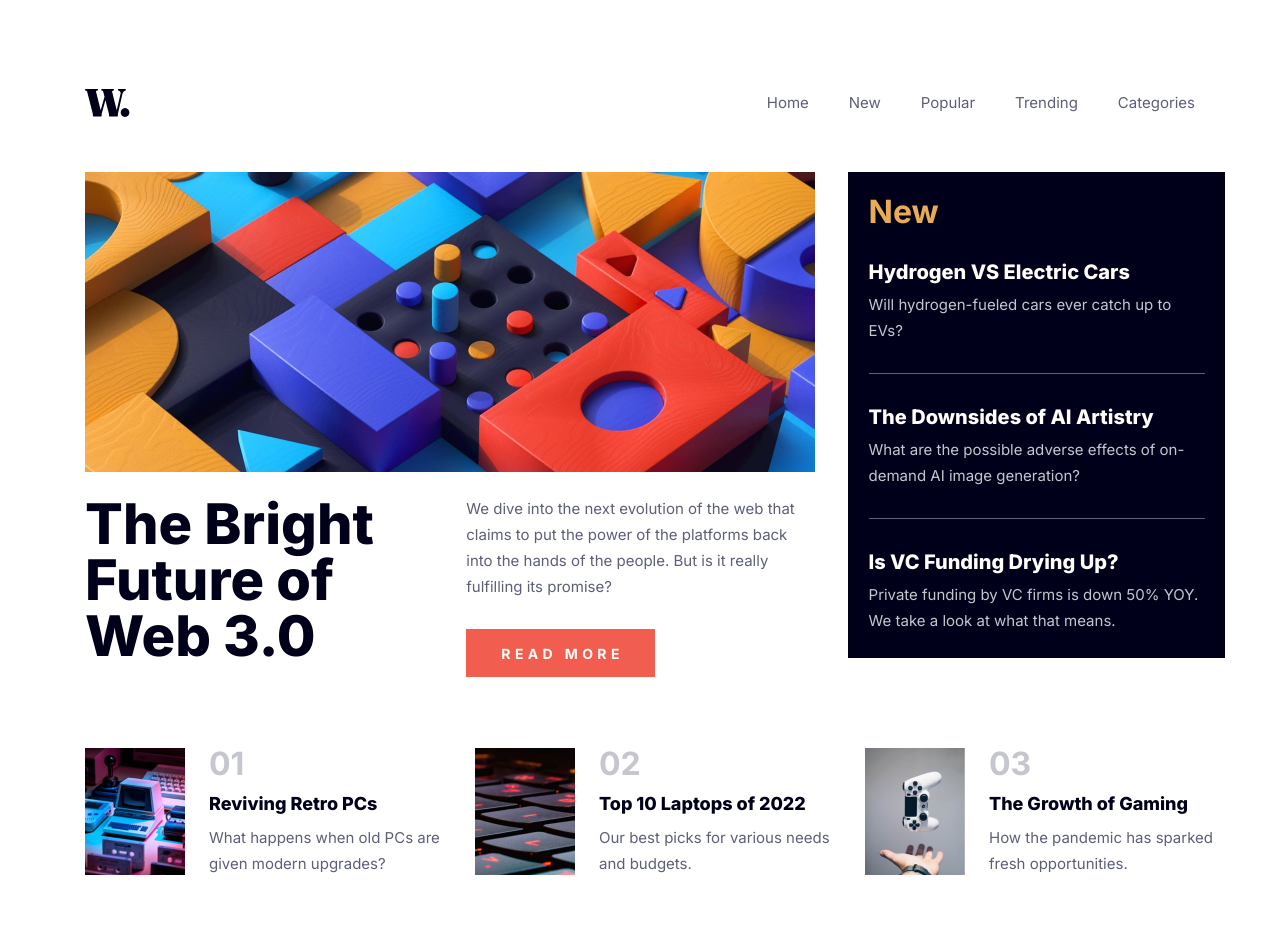
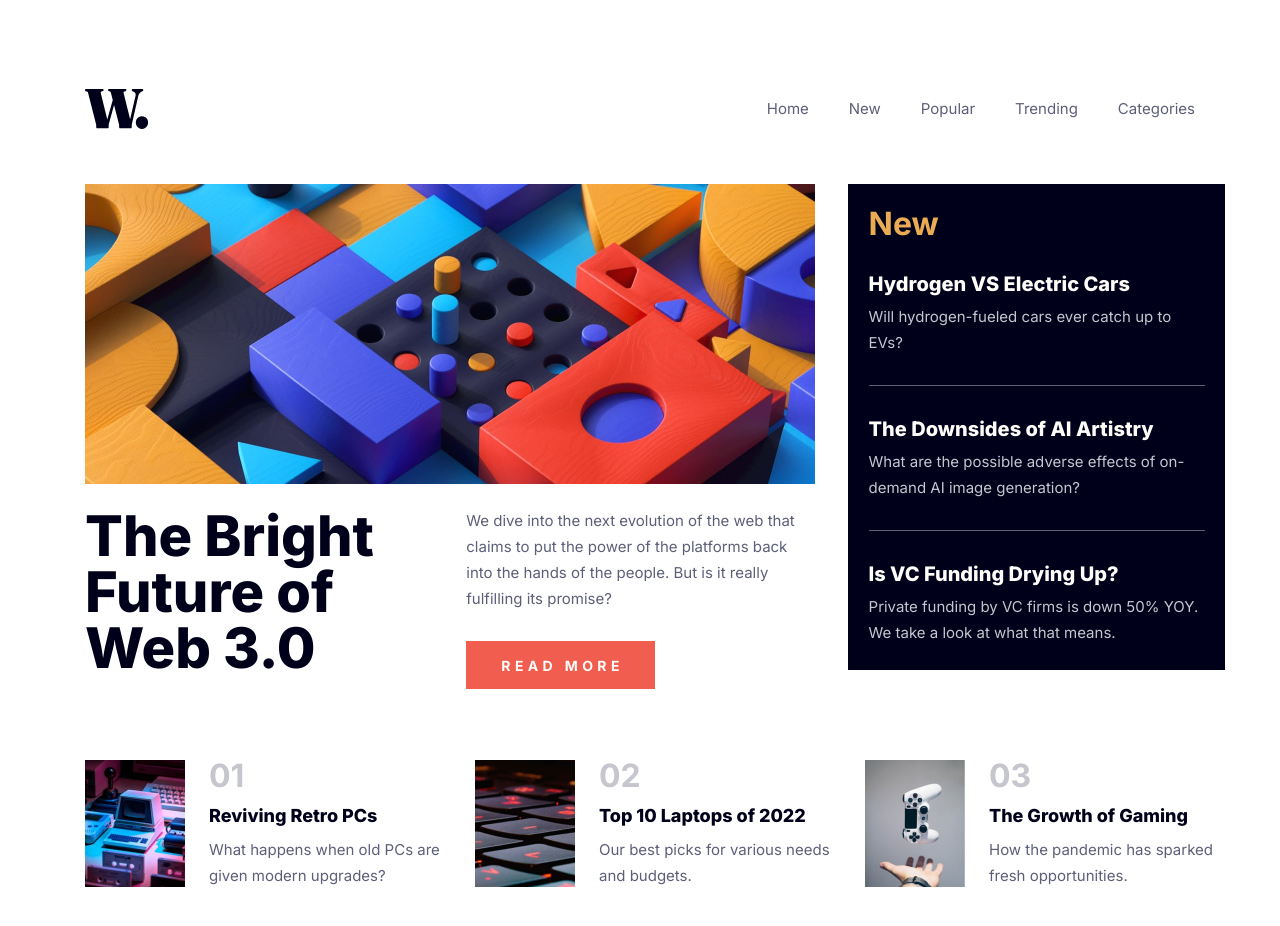
Before and after one commit to istealersn-dev/news-homepage, a website built with Vite: page index.html in a window 1280 px wide. Built offline with nearby package versions, Linux system fonts and the light colour scheme.

Commit message:
fixed logo responsiveness issues

```diff
--- a/src/styles/layout/header.scss
+++ b/src/styles/layout/header.scss
@@ -20,6 +20,11 @@
             width: 2.81106rem;
             height: 1.75rem;
             cursor: pointer;
+
+            @include respondto('lg') {
+                width: 4.00575rem;
+                height: 2.49375rem;
+            }
         }
 
         &--hamburger {
```
